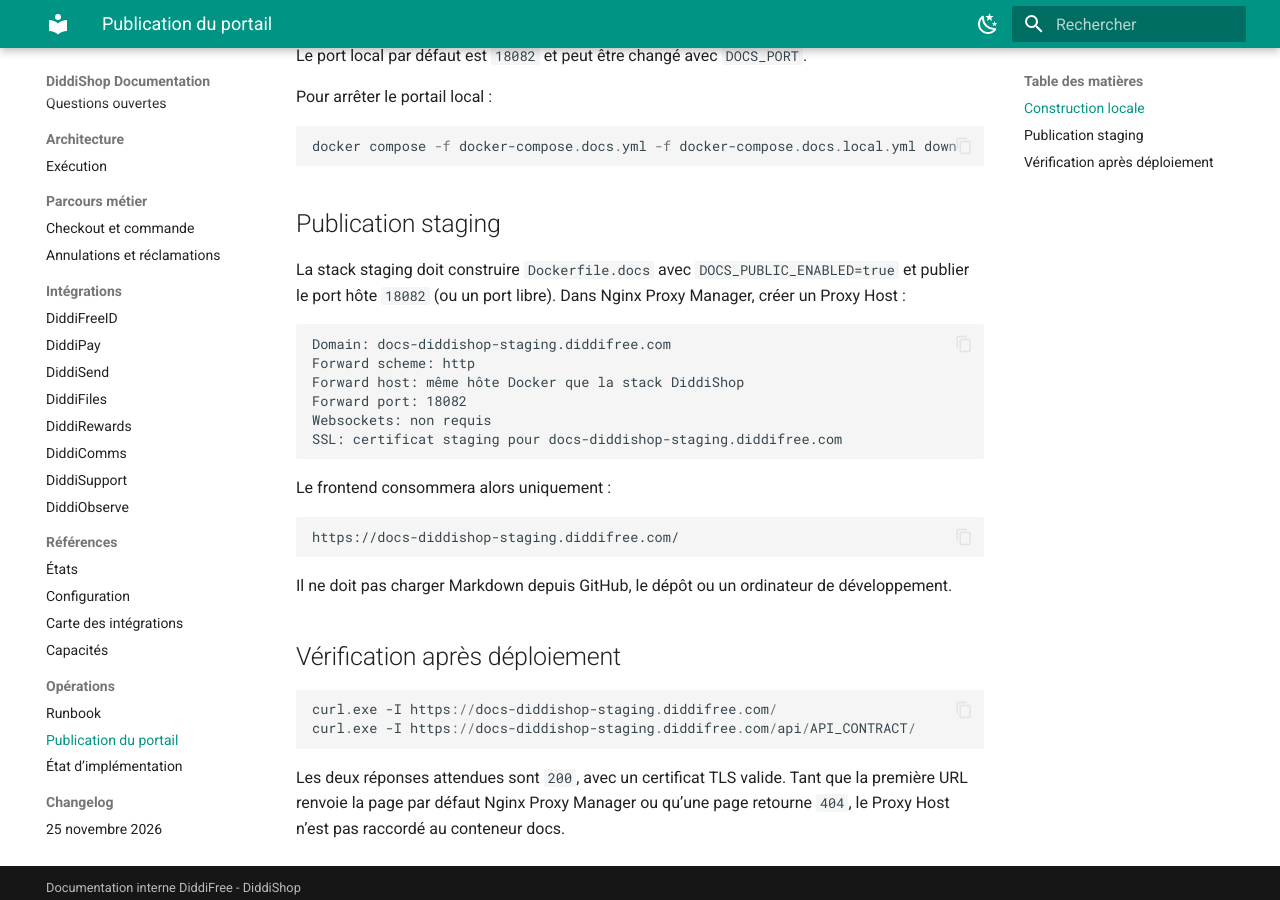
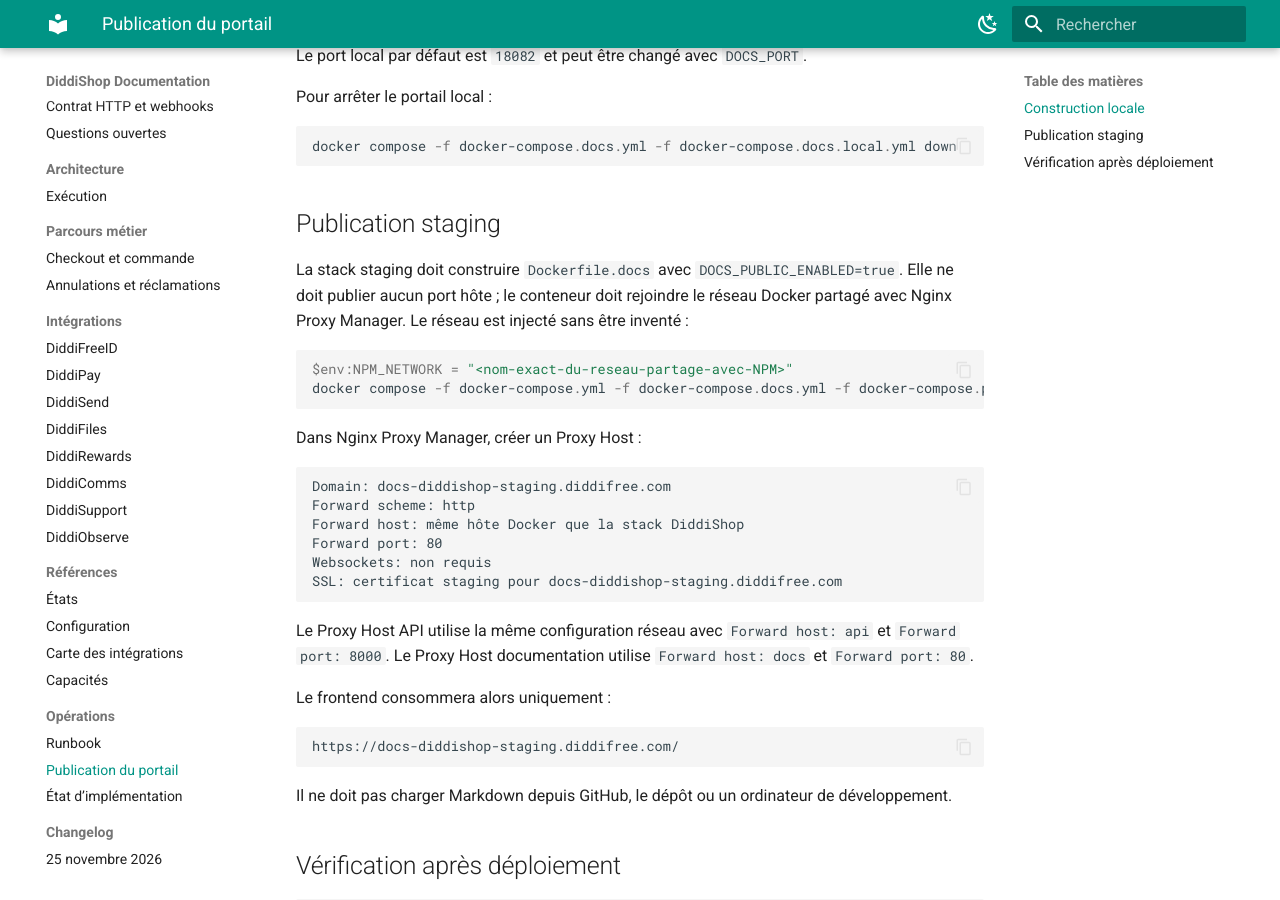
Before and after one commit to DIDDI-FREE/diddi-shop-backend-staging, an MkDocs documentation site: the page built from docs/operations/documentation-portal.md, in a window 1280 px wide and 900 px high, scrolled down 373 px. Built offline with MkDocs 1.6.1 and Material for MkDocs 9.7.7, drawn with Linux system fonts in a browser that asks for light colours.

Commit message:
fix(deploy): route services through Nginx proxy network

````diff
--- /dev/null
+++ b/docker-compose.local.yml
@@ -0,0 +1,4 @@
+services:
+  api:
+    ports:
+      - "${DIDDI_SHOP_API_PORT:-18080}:8000"
--- a/docker-compose.yml
+++ b/docker-compose.yml
@@ -35,8 +35,8 @@ services:
         condition: service_healthy
       redis:
         condition: service_healthy
-    ports:
-      - "8000:8000"
+    expose:
+      - "8000"
     healthcheck:
       test:
         - CMD
--- a/docs/operations/documentation-portal.md
+++ b/docs/operations/documentation-portal.md
@@ -23,17 +23,29 @@ docker compose -f docker-compose.docs.yml -f docker-compose.docs.local.yml down
 ## Publication staging
 
 La stack staging doit construire `Dockerfile.docs` avec
-`DOCS_PUBLIC_ENABLED=true` et publier le port hôte `18082` (ou un port libre).
+`DOCS_PUBLIC_ENABLED=true`. Elle ne doit publier aucun port hôte ; le
+conteneur doit rejoindre le réseau Docker partagé avec Nginx Proxy Manager.
+Le réseau est injecté sans être inventé :
+
+```powershell
+$env:NPM_NETWORK = "<nom-exact-du-reseau-partage-avec-NPM>"
+docker compose -f docker-compose.yml -f docker-compose.docs.yml -f docker-compose.proxy.yml up -d --build
+```
+
 Dans Nginx Proxy Manager, créer un Proxy Host :
 
 ```text
 Domain: docs-diddishop-staging.diddifree.com
 Forward scheme: http
 Forward host: même hôte Docker que la stack DiddiShop
-Forward port: 18082
+Forward port: 80
 Websockets: non requis
 SSL: certificat staging pour docs-diddishop-staging.diddifree.com
 ```
+
+Le Proxy Host API utilise la même configuration réseau avec `Forward host:
+api` et `Forward port: 8000`. Le Proxy Host documentation utilise `Forward
+host: docs` et `Forward port: 80`.
 
 Le frontend consommera alors uniquement :
 
````
Also changed, not shown: README.md (+15 -4 lines), docker-compose.proxy.yml (added, +14 -0 lines), docs/IMPLEMENTATION-STATUS.md (+6 -0 lines), tasks/S14-IMPLEMENTATION-2026-11-25.md (+5 -0 lines).
